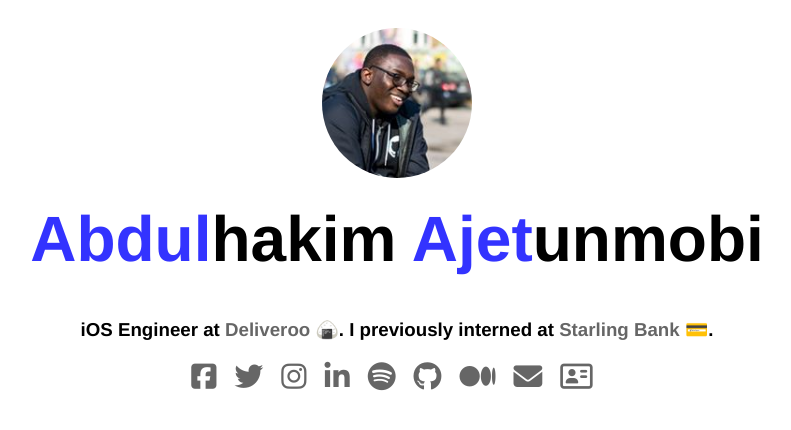
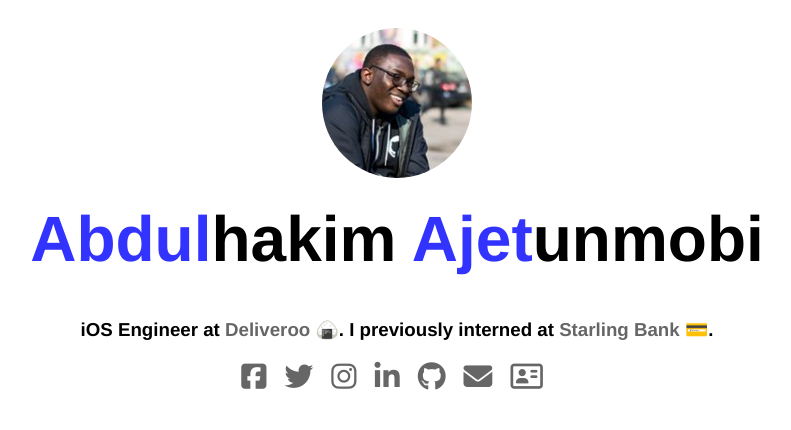
Before and after one commit to elenaaa234/elenaaa234.github.io, a plain HTML site: page index.html in a window 1280 px wide. Shown: the whole page, without its empty margins (243-1034 px from the left). Drawn offline with Linux system fonts and the light colour scheme.

Commit message:
remove links

```diff
--- a/index.html
+++ b/index.html
@@ -31,12 +31,8 @@
         <i class="fa fa-instagram icon"></i></a>
     <a href="https://linkedin.com/in/abdulajet" target="_blank">
       <i class="fa fa-linkedin icon"></i></a>
-    <a href="https://open.spotify.com/user/1163045998" target="_blank">
-      <i class="fa fa-spotify icon"></i></a>
     <a href="https://github.com/abdulajet" target="_blank">
       <i class="fa fa-github icon"></i></a>
-    <a href="https://medium.com/@abdulajet" target="_blank">
-      <i class="fa fa-medium icon"></i></a>
     <a href="mailto:abdulajet@outlook.com" target="_blank">
       <i class="fa fa-envelope icon"></i></a>
     <a href="https://abdulajet.me/cv/Resume-AbdulAjetunmobi.pdf" target="_blank">
```
